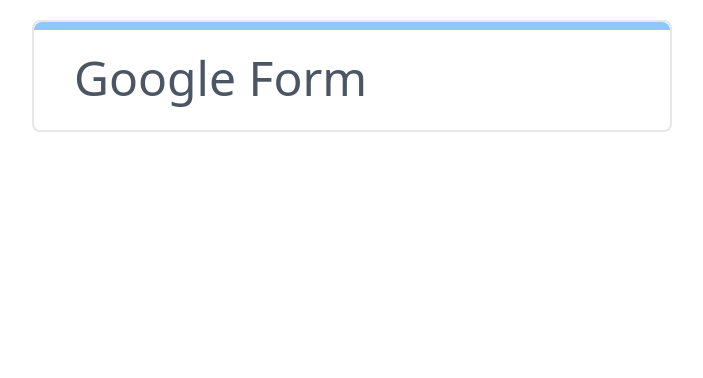
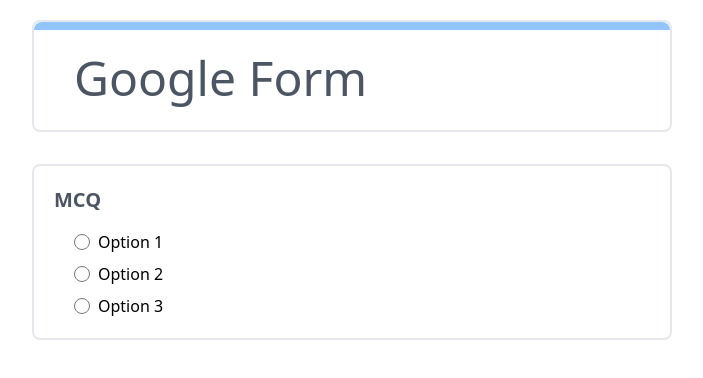
Before and after one commit to ucantbe-jagmeet/g-form-project, a React (Vite) app: page / in a window 1280 px wide. Shown: the top 378 px of the page, without its empty margins (288-991 px from the left). Built offline with nearby package versions, Linux system fonts and the light colour scheme.

Commit message:
MCQ component done

```diff
--- a/src/App.jsx
+++ b/src/App.jsx
@@ -1,10 +1,11 @@
-import { Header } from "./components";
+import { Header, Mcq } from "./components";
 
 function App() {
   return (
     <>
-      <main className="flex justify-center">
+      <main className="flex justify-center items-center flex-col">
         <Header />
+        <Mcq />
       </main>
     </>
   );
--- /dev/null
+++ b/src/components/Mcq.jsx
@@ -0,0 +1,40 @@
+import { useState } from "react";
+
+const Mcq = () => {
+  const [selectedOption, setSelectedOption] = useState(null);
+
+  const options = [
+    { id: 1, text: "Option 1" },
+    { id: 2, text: "Option 2" },
+    { id: 3, text: "Option 3" },
+  ];
+
+  const handleOptionChange = (optionId) => {
+    setSelectedOption(optionId);
+  };
+  return (
+    <div className="lg:w-1/2 w-2/3 h-auto p-5 my-3 rounded-lg border-2">
+      <h1 className="text-xl font-semibold mb-4 text-gray-600">MCQ</h1>
+      <div className="space-y-2 px-5">
+        {options.map((option) => (
+          <label
+            key={option.id}
+            className="flex items-center space-x-2 cursor-pointer"
+          >
+            <input
+              type="radio"
+              name="mcq"
+              value={option.id}
+              checked={selectedOption === option.id}
+              onChange={() => handleOptionChange(option.id)}
+              className="w-4 h-4 text-blue-300"
+            />
+            <span>{option.text}</span>
+          </label>
+        ))}
+      </div>
+    </div>
+  );
+};
+
+export default Mcq;
--- a/src/components/index.jsx
+++ b/src/components/index.jsx
@@ -1,3 +1,3 @@
 import Header from "./Header";
-
-export { Header };
+import Mcq from "./Mcq";
+export { Mcq, Header };
```
